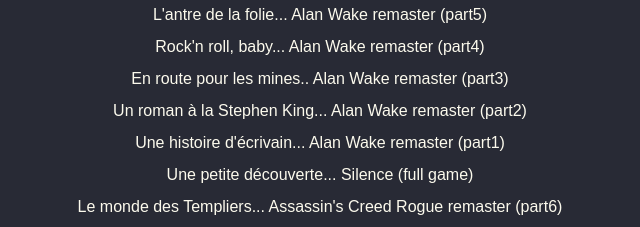
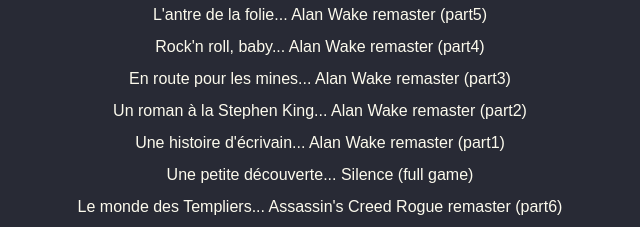
Before and after one commit to seblefou-project/seblefou-project.github.io, a plain HTML site: page listvideo/list.html in a window 1280 px wide. Shown: the part 283-510 px from the top of the page, 340-980 px from the left. Drawn offline with Linux system fonts and the light colour scheme; a web font is replaced by a local one.

Commit message:
push to refresh page

```diff
--- a/listvideo/list.html
+++ b/listvideo/list.html
@@ -46,7 +46,7 @@
 ">Rock'n roll, baby... Alan Wake remaster (part4)
 </a></li>
 			<li><a class="list" href="../player/video.html?id=n-PCl0x7DgE
-">En route pour les mines.. Alan Wake remaster (part3)
+">En route pour les mines... Alan Wake remaster (part3)
 </a></li>
 			<li><a class="list" href="../player/video.html?id=t9BANPO9uS4&pp=0gcJCb4JAYcqIYzv
 ">Un roman à la Stephen King... Alan Wake remaster (part2)
```
